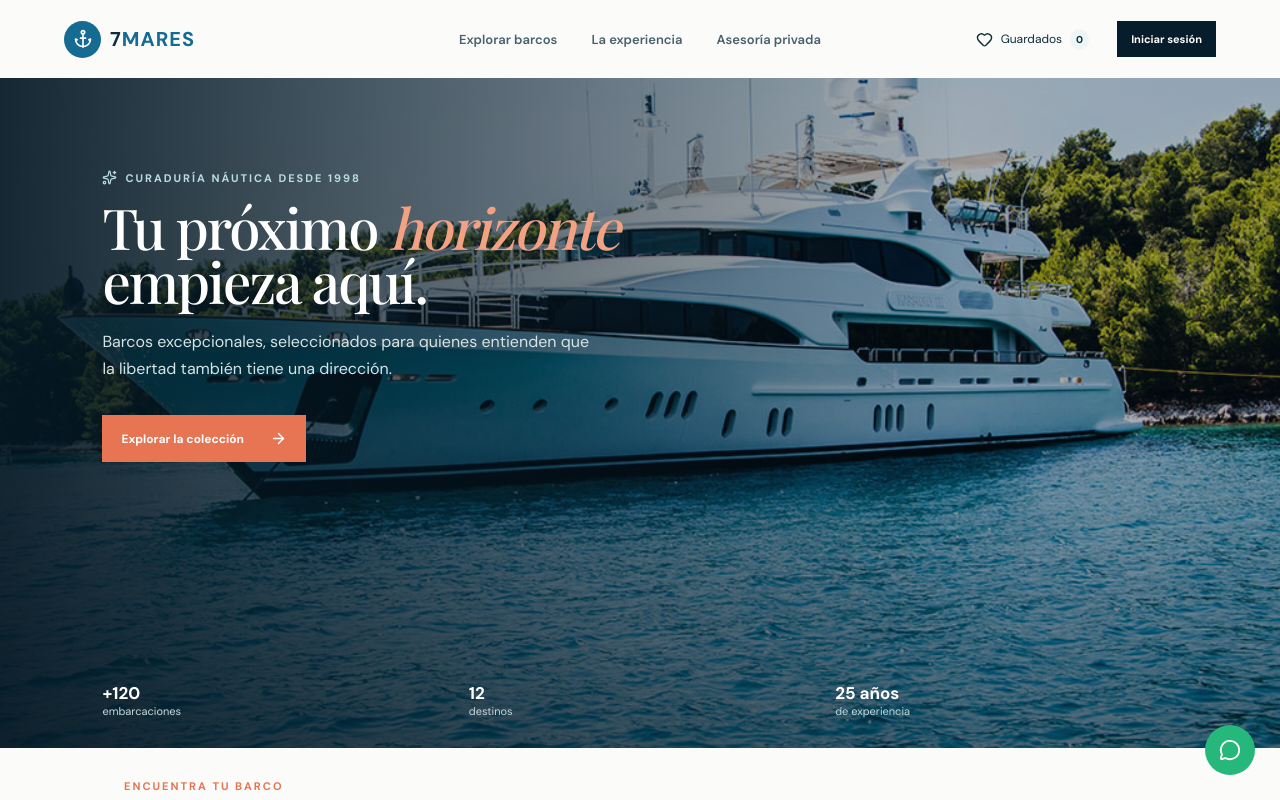
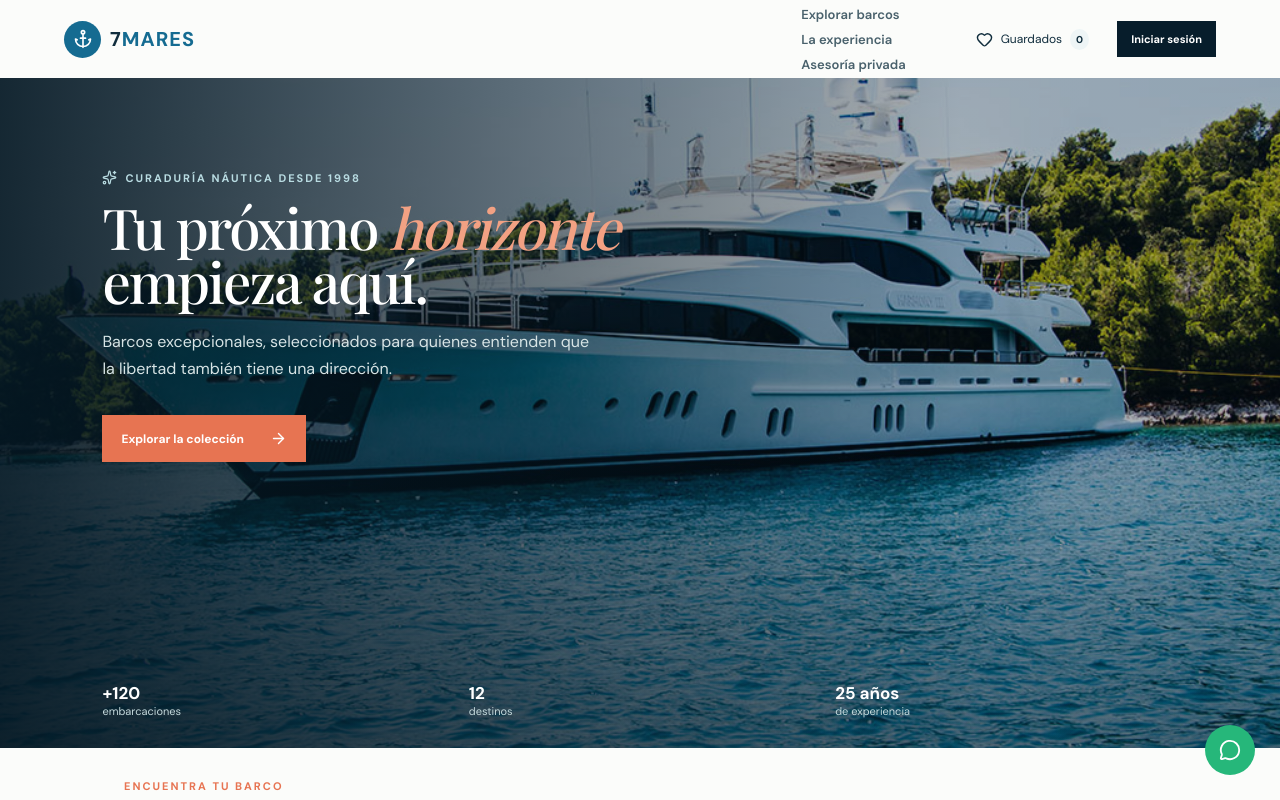
Before and after one commit to TobiGli/7Mares, a React (Vite) app: page / in a window 1280 px wide. Shown: the top 800 px of the page. Built offline with nearby package versions, Linux system fonts and the light colour scheme; no server answers; a web font is replaced by a local one.

Commit message:
fix: reflejar sesion activa y ordenar navegacion

```diff
--- a/src/auth.css
+++ b/src/auth.css
@@ -1 +1 @@
-.account-button{background:var(--navy);border:0;color:#fff;font-size:11px;font-weight:700;padding:11px 14px}.auth-modal{max-width:470px}.auth-modal form{margin-top:25px}.auth-modal .primary-button{width:100%}.auth-modal .primary-button:disabled{cursor:wait;opacity:.65}.auth-switch{background:none;border:0;color:var(--blue);font-size:12px;margin-top:20px;padding:0}.auth-error{background:#fff0ec;color:#a23f2b;font-size:12px;line-height:1.5;margin:0;padding:10px}
+.account-button{background:var(--navy);border:0;color:#fff;font-size:11px;font-weight:700;max-width:180px;overflow:hidden;padding:11px 14px;text-overflow:ellipsis;white-space:nowrap}.auth-modal{max-width:470px}.auth-modal form{margin-top:25px}.auth-modal .primary-button{width:100%}.auth-modal .primary-button:disabled{cursor:wait;opacity:.65}.auth-switch{background:none;border:0;color:var(--blue);font-size:12px;margin-top:20px;padding:0}.auth-error{background:#fff0ec;color:#a23f2b;font-size:12px;line-height:1.5;margin:0;padding:10px}
--- a/src/main.jsx
+++ b/src/main.jsx
@@ -1,12 +1,13 @@
 import { Component, lazy, Suspense, useEffect, useMemo, useState } from 'react';
 import { createRoot } from 'react-dom/client';
-import { BrowserRouter, Route, Routes, Navigate, Link } from 'react-router-dom';
+import { BrowserRouter, Route, Routes, Navigate, Link, useNavigate } from 'react-router-dom';
 import { Anchor, ArrowRight, ChevronDown, Heart, MapPin, Menu, MessageCircle, Search, ShieldCheck, SlidersHorizontal, Sparkles, X } from 'lucide-react';
 import './styles.css';
 import './error-pages.css';
 import './auth.css';
 import './hero-fixes.css';
 import './performance.css';
+import './session.css';
 import { isSupabaseConfigured, supabase, supabaseConfigError } from './lib/supabase';
 
 const AccountPage = lazy(() => import('./pages/AccountPage.jsx'));
@@ -84,6 +85,7 @@ function AuthModal({ onClose, onAuthenticated }) {
 }
 
 function App() {
+  const navigate = useNavigate();
   const [type, setType] = useState('Todos');
   const [query, setQuery] = useState('');
   const [favorites, setFavorites] = useState([]);
@@ -97,6 +99,7 @@ function App() {
   const visible = useMemo(() => boats.filter((boat) => (type === 'Todos' || boat.type === type) && `${boat.name} ${boat.location}`.toLowerCase().includes(query.toLowerCase())), [type, query]);
   const notify = (text) => { setToast(text); window.setTimeout(() => setToast(''), 2600); };
   const toggleFavorite = (id) => setFavorites((current) => current.includes(id) ? current.filter((item) => item !== id) : [...current, id]);
+  const openAccount = () => session ? navigate('/cuenta') : setAuthOpen(true);
 
   useEffect(() => {
     if (!supabase) return undefined;
@@ -106,7 +109,7 @@ function App() {
   }, []);
 
   return <div className="app-shell">
-    <header className="site-header"><a className="brand" href="#top"><span className="brand-mark"><Anchor size={20} /></span><span>7<span>MARES</span></span></a><nav className={menu ? 'main-nav open' : 'main-nav'}><a href="#barcos" onClick={() => setMenu(false)}>Explorar barcos</a><a href="#experiencia" onClick={() => setMenu(false)}>La experiencia</a><a href="#contacto" onClick={() => setContact(true)}>Asesoría privada</a></nav><div className="header-actions"><button className="saved-link" onClick={() => notify(`${favorites.length} barcos guardados`)}><Heart size={17} /><span>Guardados</span><b>{favorites.length}</b></button><button className="account-button" onClick={() => setAuthOpen(true)}>{session ? 'Mi cuenta' : 'Iniciar sesión'}</button><button className="menu-button" onClick={() => setMenu(!menu)} aria-label="Abrir menú">{menu ? <X /> : <Menu />}</button></div></header>
+    <header className="site-header"><a className="brand" href="#top"><span className="brand-mark"><Anchor size={20} /></span><span>7<span>MARES</span></span></a><nav className={menu ? 'main-nav open' : 'main-nav'}><a href="#barcos" onClick={() => setMenu(false)}>Explorar barcos</a><a href="#experiencia" onClick={() => setMenu(false)}>La experiencia</a><a href="#contacto" onClick={() => setContact(true)}>Asesoría privada</a></nav><div className="header-actions"><button className="saved-link" onClick={() => notify(`${favorites.length} barcos guardados`)}><Heart size={17} /><span>Guardados</span><b>{favorites.length}</b></button><button className="account-button" onClick={openAccount}>{session ? session.user.email.split('@')[0] : 'Iniciar sesión'}</button><button className="menu-button" onClick={() => setMenu(!menu)} aria-label="Abrir menú">{menu ? <X /> : <Menu />}</button></div></header>
     <main id="top"><section className="hero"><img src="/Imagenes/Stock/marcin-ciszewski-Zexjl0v3MRU-unsplash.jpg" alt="Yate navegando en el mar" className="hero-image" /><div className="hero-shade" /><div className="hero-content" style={{ paddingBottom: '150px' }}><p className="kicker light"><Sparkles size={15} /> Curaduría náutica desde 1998</p><h1>Tu próximo <em>horizonte</em><br />empieza aquí.</h1><p className="hero-copy">Barcos excepcionales, seleccionados para quienes entienden que la libertad también tiene una dirección.</p><a className="primary-button" href="#barcos">Explorar la colección <ArrowRight size={17} /></a></div><div className="hero-stats" style={{ display: 'grid', gridTemplateColumns: 'repeat(3, minmax(0, 1fr))', width: 'calc(100% - 16vw)', gap: '18px' }}><span><strong>+120</strong> embarcaciones</span><span><strong>12</strong> destinos</span><span><strong>25 años</strong> de experiencia</span></div></section>
       <section className="search-panel" id="barcos"><div className="search-heading"><div><p className="kicker">Encuentra tu barco</p><h2>Una colección con rumbo propio.</h2></div><span className="search-count">{visible.length} resultados</span></div><div className="search-controls"><label className="search-field"><Search size={18} /><input value={query} onChange={(event) => setQuery(event.target.value)} placeholder="Buscar por modelo o destino" /></label><div className="type-filters">{types.map((item) => <button key={item} className={type === item ? 'active' : ''} onClick={() => setType(item)}>{item}</button>)}</div><button className="filter-button"><SlidersHorizontal size={17} /> Filtros</button></div></section>
       <section className="collection"><div className="collection-head"><div><p className="kicker">Selección editorial</p><h2>Barcos destacados</h2></div><button className="sort-button">Más relevantes <ChevronDown size={16} /></button></div><div className="boat-grid">{visible.map((boat) => <Card key={boat.id} boat={boat} favorite={favorites.includes(boat.id)} onFavorite={toggleFavorite} onSelect={setSelected} />)}</div>{!visible.length && <div className="empty-state"><Search size={28} /><h3>No encontramos ese rumbo</h3><p>Prueba con otra marca, ciudad o categoría.</p></div>}</section>
--- /dev/null
+++ b/src/session.css
@@ -0,0 +1 @@
+.main-nav{align-items:flex-start;flex-direction:column;gap:8px;margin-left:auto;margin-right:5vw}.main-nav a{display:block}@media(max-width:800px){.main-nav{gap:0;margin:0}}
```
